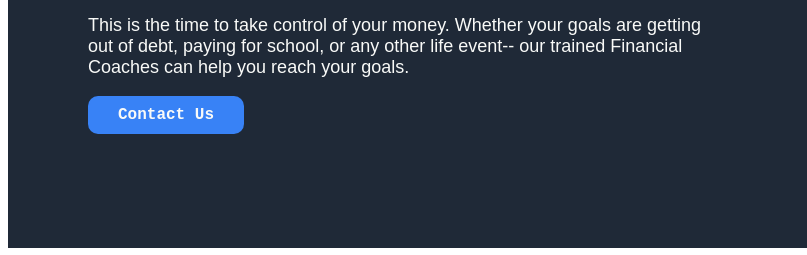
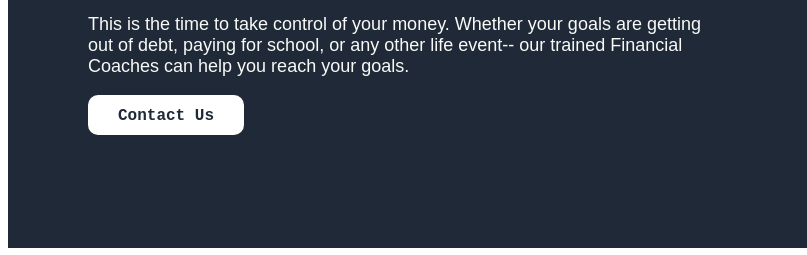
Before and after one commit to Stuart38/landing-page, a plain HTML site: page index.html in a window 1280 px wide. In both pictures the pointer is over the button 166 px from the left and 385 px from the top of the page. Shown: the part 270-525 px from the top of the page, 0-807 px from the left. Drawn offline with Linux system fonts and the light colour scheme.

Commit message:
Small adjustments to buttons

```diff
--- a/style.css
+++ b/style.css
@@ -57,12 +57,18 @@ ul {
 .intro-container button {
     color: #f9faf8;
     background-color: #3882f6;
-    padding: 10px 30px 10px 30px;
+    padding: 12px 30px 10px 30px;
     font-size: 16px;
     font-weight: bold;
     font-family: 'Courier New', Courier, monospace;
     border-radius: 10px;
     border: none;
+    transition-duration: .5s;
+}
+
+.intro-container button:hover {
+    color: #1f2937;
+    background-color: white;
 }
 
 .img-container {
```
